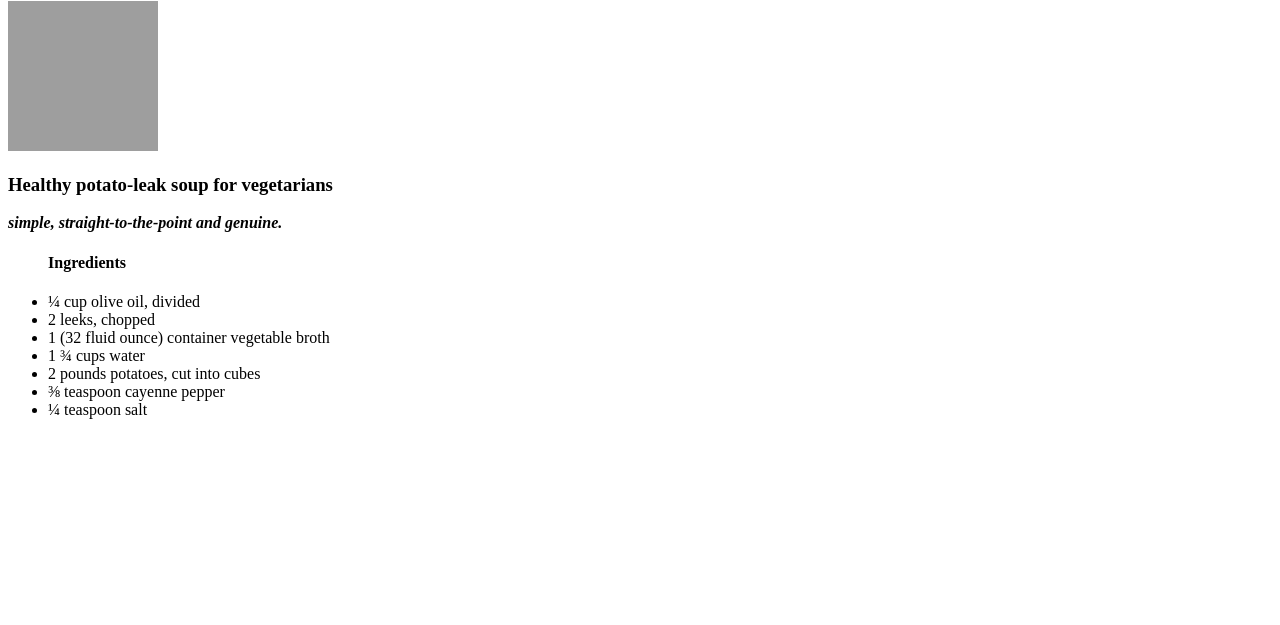
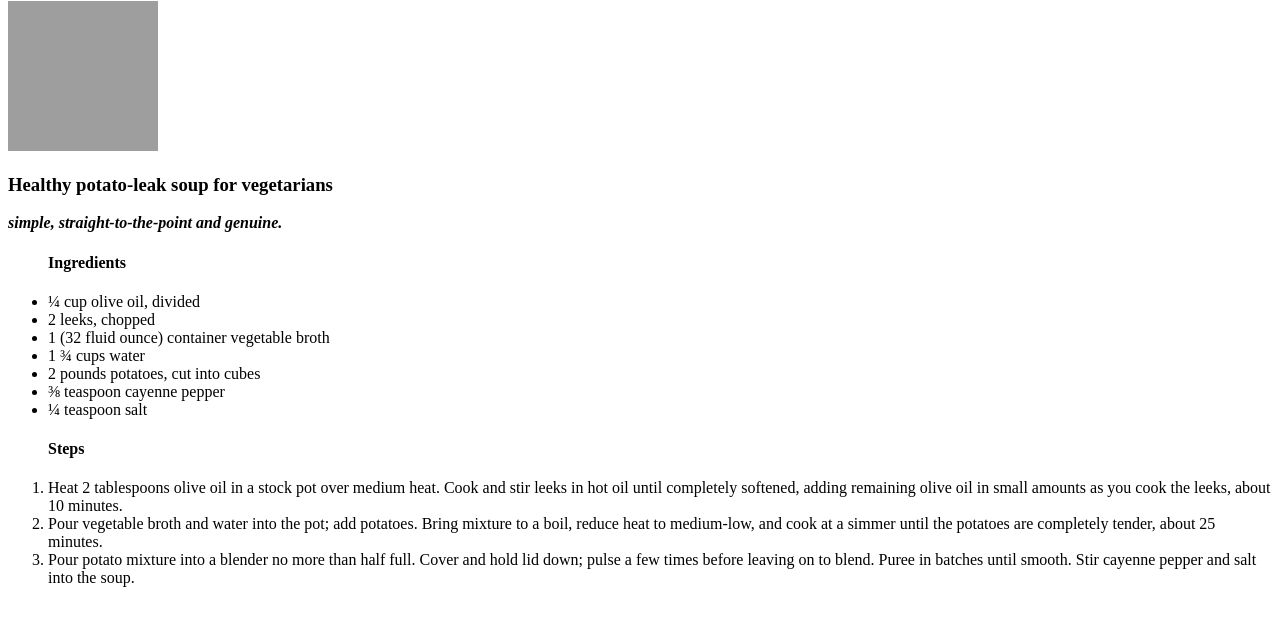
Before and after one commit to CallumMH-dev/recipes, a plain HTML site: page foodrecipes/potato-leak-soup.html in a window 1280 px wide. Shown: the part 79-704 px from the top of the page. Drawn offline with Linux system fonts and the light colour scheme; grey boxes are pictures that could not be loaded.

Commit message:
add ol for steps required to create soup

```diff
--- a/foodrecipes/potato-leak-soup.html
+++ b/foodrecipes/potato-leak-soup.html
@@ -19,5 +19,10 @@
         <li>⅜ teaspoon cayenne pepper</li>
         <li>¼ teaspoon salt</li>
     </ul>
+    <ol><h4>Steps</h4>
+        <li>Heat 2 tablespoons olive oil in a stock pot over medium heat. Cook and stir leeks in hot oil until completely softened, adding remaining olive oil in small amounts as you cook the leeks, about 10 minutes. </li>
+        <li>Pour vegetable broth and water into the pot; add potatoes. Bring mixture to a boil, reduce heat to medium-low, and cook at a simmer until the potatoes are completely tender, about 25 minutes. </li>
+        <li>Pour potato mixture into a blender no more than half full. Cover and hold lid down; pulse a few times before leaving on to blend. Puree in batches until smooth. Stir cayenne pepper and salt into the soup. </li>
+    </ol>
 </body>
 </html>
```
